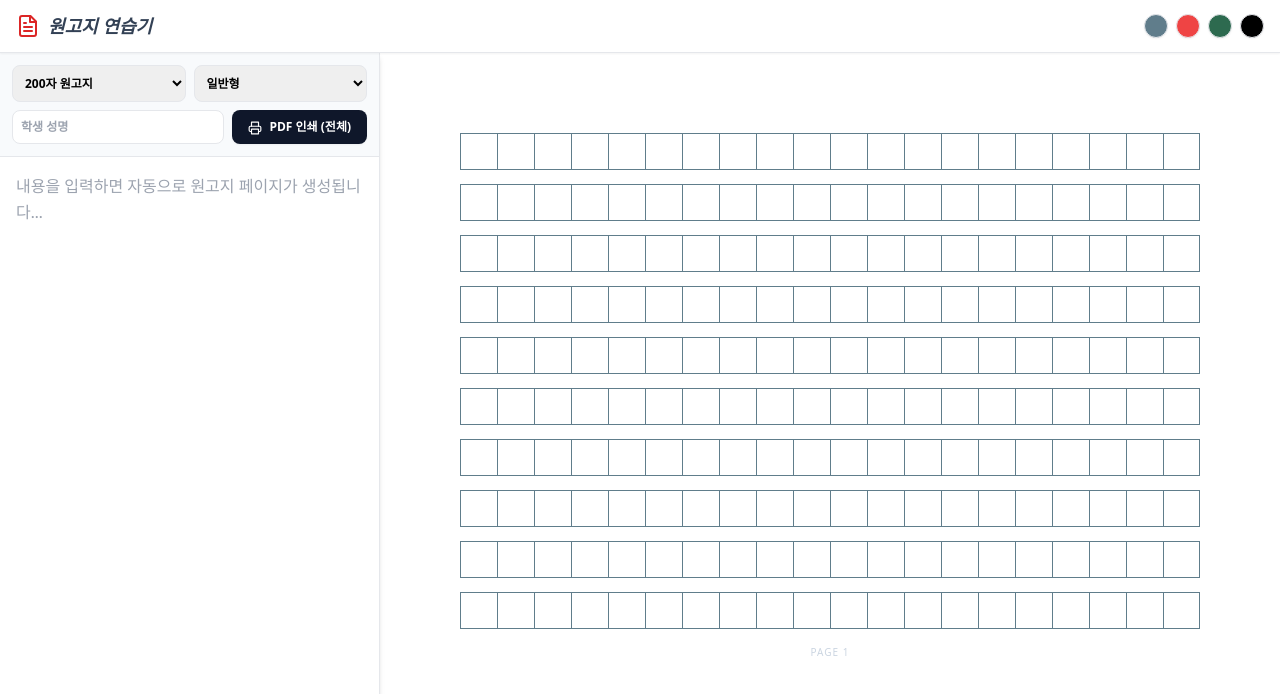
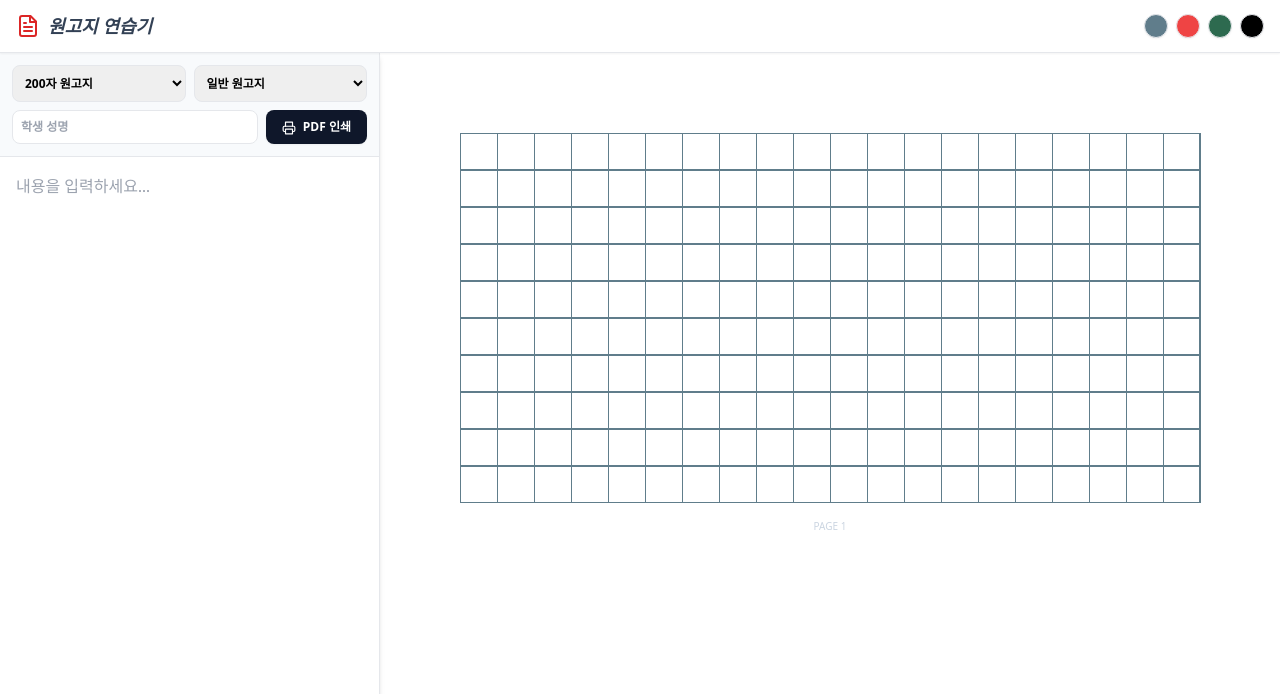
Before and after one commit to 02100korean/wongoji_s, a React (Create React App) app: page / in a window 1280 px wide. Shown: the top 694 px of the page. Built offline with nearby package versions, Linux system fonts and the light colour scheme.

Commit message:
Update App.js

```diff
--- a/src/App.js
+++ b/src/App.js
@@ -44,11 +44,14 @@ const App = () => {
   }, []);
 
   const renderCell = (cellData, key, isLastCol) => {
+    // 격자형일 때는 border-right를 항상 표시하여 완벽한 격자 생성
+    const isGridMode = viewMode === 'grid';
     const cellStyle = {
         width: '37px', height: '37px',
-        borderLeft: `1px solid ${lineColor}`, borderTop: `1px solid ${lineColor}`,
+        borderLeft: `1px solid ${lineColor}`,
+        borderTop: `1px solid ${lineColor}`,
         borderBottom: `1px solid ${lineColor}`,
-        borderRight: isLastCol ? `1px solid ${lineColor}` : 'none',
+        borderRight: (isLastCol || isGridMode) ? `1px solid ${lineColor}` : 'none',
         display: 'flex', alignItems: 'center', justifyContent: 'center',
         fontSize: '21px', backgroundColor: 'white', boxSizing: 'border-box'
     };
@@ -70,25 +73,28 @@ const App = () => {
     const rows = gridVal / cols;
     const allCells = processToCells(text, cols);
     const pageCount = Math.max(1, Math.ceil(allCells.length / gridVal));
-    const rowGap = settings.viewMode === 'feedback' ? '28px' : (settings.viewMode === 'traditional' ? '14px' : '0');
+
+    // 메뉴 이름에 따른 간격 설정
+    const rowGap = settings.viewMode === 'feedback' ? '28px' : '0px';
+    // 일반형/격자형은 gap 0, 피드백용만 28px
 
     return (
-      <div className="manuscript-wrapper flex flex-col items-center w-full bg-white print:block">
+      <div className="flex flex-col items-center w-full bg-white print:block">
         {Array.from({ length: pageCount }).map((_, p) => (
-          <div key={p} className="wongoji-page-unit">
-            <div className="wongoji-paper-dynamic bg-white print:shadow-none flex flex-col items-center p-4 lg:p-8"
-                 style={{ width: 'fit-content', minHeight: 'fit-content' }}>
-              <div className="w-full flex justify-end mb-4 px-2 no-print-margin">
+          <div key={p} className="wongoji-page-unit flex flex-col items-center">
+            <div className="wongoji-paper-dynamic bg-white flex flex-col items-center p-4 lg:p-8"
+                 style={{ width: 'fit-content' }}>
+              <div className="w-full flex justify-end mb-4 px-2">
                 {p === 0 && name && <div className="border-b-2 border-black px-4 text-sm font-bold flex items-end pb-1">성명: {name}</div>}
               </div>
               <div className="manuscript-grid flex flex-col" style={{ gap: rowGap }}>
                 {Array.from({ length: rows }).map((_, r) => (
-                  <div key={r} className="flex">
+                  <div key={r} className="flex" style={{ borderRight: settings.viewMode !== 'grid' ? `1px solid ${lineColor}` : 'none' }}>
                     {Array.from({ length: cols }).map((_, c) => renderCell(allCells[p * gridVal + r * cols + c], `c-${p}-${r}-${c}`, c === cols - 1))}
                   </div>
                 ))}
               </div>
-              <div className="w-full text-center mt-4 text-[10px] text-slate-300 no-print uppercase tracking-widest">Page {p + 1}</div>
+              <div className="w-full text-center mt-4 text-[10px] text-slate-300 no-print uppercase">Page {p + 1}</div>
               {p < pageCount - 1 && <div className="w-full border-b border-dashed border-slate-100 my-10 no-print"></div>}
             </div>
           </div>
@@ -98,7 +104,7 @@ const App = () => {
   };
 
   return (
-    <div className={`app-container h-screen w-screen flex flex-col bg-white ${gridType === '200' ? 'print-landscape' : 'print-portrait'}`}>
+    <div className={`app-container h-screen w-screen flex flex-col bg-white overflow-hidden ${gridType === '200' ? 'print-landscape' : 'print-portrait'}`}>
       <nav className="bg-white border-b px-4 py-3 no-print flex justify-between items-center shadow-sm shrink-0 z-20">
         <h1 className="text-lg font-bold text-slate-700 flex items-center gap-2 font-serif italic"><FileText className="text-red-600" /> 원고지 연습기</h1>
         <div className="flex gap-2">
@@ -108,66 +114,62 @@ const App = () => {
         </div>
       </nav>
 
-      <div className="flex-1 flex flex-col lg:flex-row overflow-hidden print:block print:overflow-visible">
-        <aside className="h-[35%] lg:h-full w-full lg:w-[380px] bg-white border-b lg:border-b-0 lg:border-r no-print flex flex-col shadow-md shrink-0 z-10">
+      <div className="flex-1 flex flex-col lg:flex-row overflow-hidden">
+        {/* 입력 영역: 내부 텍스트박스 스크롤만 남기고 컨테이너 스크롤 제거 */}
+        <aside className="h-[35%] lg:h-full w-full lg:w-[380px] bg-white border-b lg:border-b-0 lg:border-r no-print flex flex-col shadow-md shrink-0 z-10 overflow-hidden">
           <div className="p-3 border-b flex flex-col gap-2 bg-slate-50">
             <div className="grid grid-cols-2 gap-2">
-              <select value={gridType} onChange={e => setGridType(e.target.value)} className="p-2 border rounded-lg text-xs font-bold">
+              <select value={gridType} onChange={e => setGridType(e.target.value)} className="p-2 border rounded-lg text-xs font-bold outline-none">
                 <option value="200">200자 원고지</option>
                 <option value="400">400자 원고지</option>
               </select>
-              <select value={viewMode} onChange={e => setViewMode(e.target.value)} className="p-2 border rounded-lg text-xs font-bold">
-                <option value="traditional">일반형</option>
-                <option value="feedback">피드백형</option>
+              <select value={viewMode} onChange={e => setViewMode(e.target.value)} className="p-2 border rounded-lg text-xs font-bold outline-none">
+                <option value="traditional">일반 원고지</option>
+                <option value="feedback">피드백용 원고지</option>
+                <option value="grid">격자형 원고지</option>
               </select>
             </div>
             <div className="flex gap-2">
-              <input type="text" value={studentName} onChange={e => setStudentName(e.target.value)} placeholder="학생 성명" className="flex-1 p-2 border rounded-lg font-bold text-xs" />
+              <input type="text" value={studentName} onChange={e => setStudentName(e.target.value)} placeholder="학생 성명" className="flex-1 p-2 border rounded-lg font-bold text-xs outline-none" />
               <button onClick={() => window.print()} className="bg-slate-900 text-white px-4 py-2 rounded-lg font-bold text-xs hover:bg-red-600 shadow-sm transition-all">
-                <Printer size={14} className="inline mr-1"/> PDF 인쇄 (전체)
+                <Printer size={14} className="inline mr-1"/> PDF 인쇄
               </button>
             </div>
           </div>
-          <div className="flex-1 overflow-y-auto p-4">
-            <textarea value={content} onChange={e => setContent(e.target.value)} className="w-full h-full border-none outline-none resize-none bg-transparent text-base leading-relaxed font-serif" placeholder="내용을 입력하면 자동으로 원고지 페이지가 생성됩니다..." />
+          {/* 스크롤바가 두 개 생기지 않도록 관리 */}
+          <div className="flex-1 p-4 overflow-hidden">
+            <textarea
+              value={content}
+              onChange={e => setContent(e.target.value)}
+              className="w-full h-full border-none outline-none resize-none bg-transparent text-base leading-relaxed font-serif overflow-y-auto"
+              placeholder="내용을 입력하세요..."
+            />
           </div>
         </aside>
 
-        <main className="flex-1 overflow-auto bg-white p-4 lg:p-8 flex justify-center items-start print:block print:overflow-visible print:p-0">
+        <main className="flex-1 overflow-auto bg-white p-4 lg:p-8 flex justify-center items-start scroll-smooth">
           <Manuscript text={content} settings={{ gridType, viewMode, lineColor }} name={studentName} />
         </main>
       </div>
 
       <style>{`
         @media print {
-          /* 1. 모든 레이아웃 제약 해제 */
           .no-print { display: none !important; }
-          .app-container, .flex-1, main {
-            display: block !important;
-            overflow: visible !important;
-            height: auto !important;
-            width: 100% !important;
-            position: static !important;
-          }
+          body, html { margin: 0 !important; padding: 0 !important; overflow: visible !important; }
+          .app-container, .flex-1, main { display: block !important; height: auto !important; overflow: visible !important; }
 
-          /* 2. 원고지 페이지 단위 설정 */
           .wongoji-page-unit {
-            page-break-after: always !important; /* 각 원고지 페이지를 다음 종이로 넘김 */
+            page-break-after: always !important;
             display: flex !important;
             align-items: center !important;
             justify-content: center !important;
-            height: 100vh !important; /* 종이 한 장에 꽉 차게 함 */
+            height: 100vh !important;
             width: 100vw !important;
           }
 
-          /* 3. 종이 크기 및 비율 강제 조정 (내용 전체가 들어가도록) */
           .wongoji-paper-dynamic {
             width: ${gridType === '200' ? '280mm' : '190mm'} !important;
-            height: auto !important;
-            max-height: 95% !important;
-            padding: 0 !important;
-            margin: 0 !important;
-            transform: scale(0.9); /* 인쇄 여백 안전빵 */
+            transform: scale(0.9);
           }
 
           .print-landscape { @page { size: A4 landscape; margin: 0; } }
```
